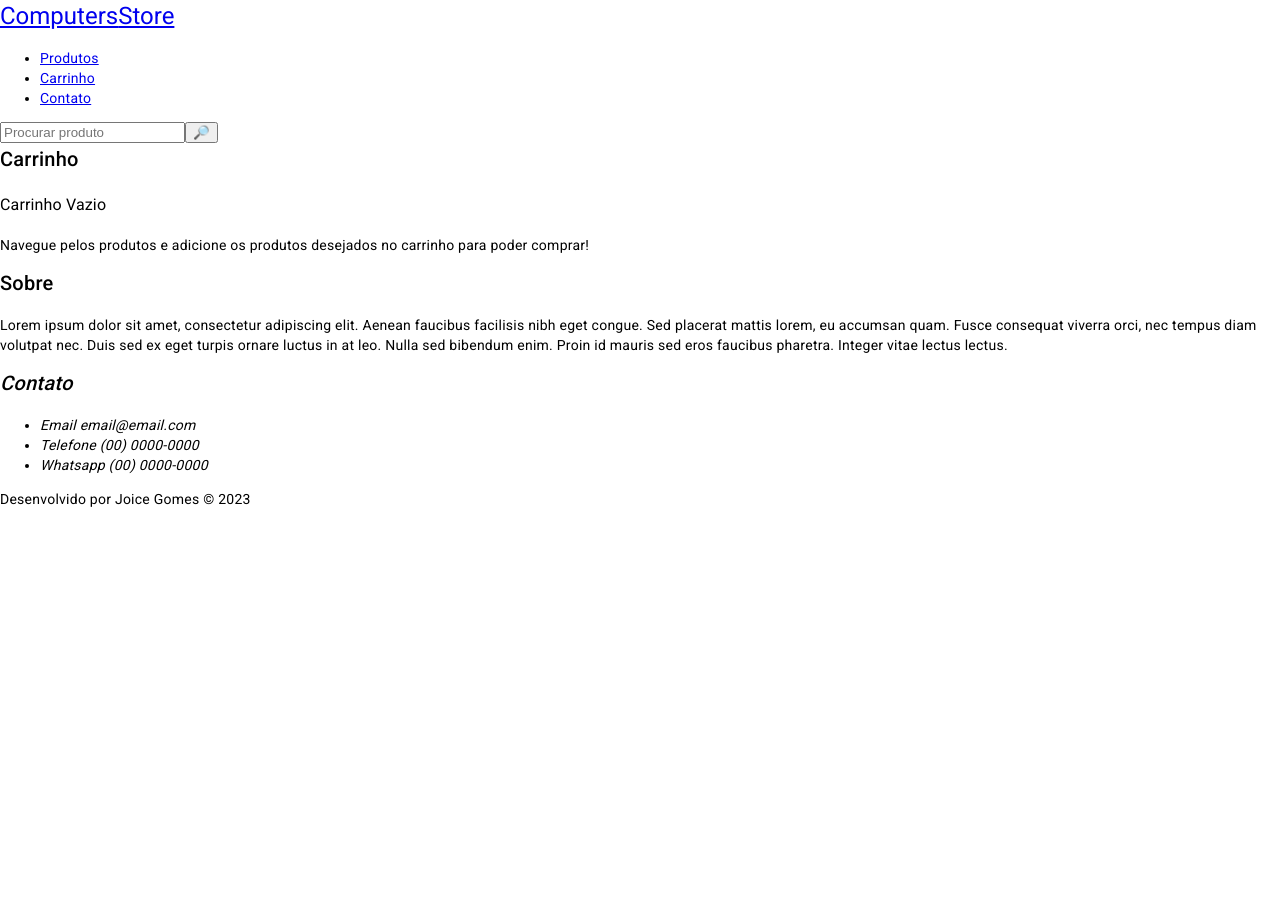
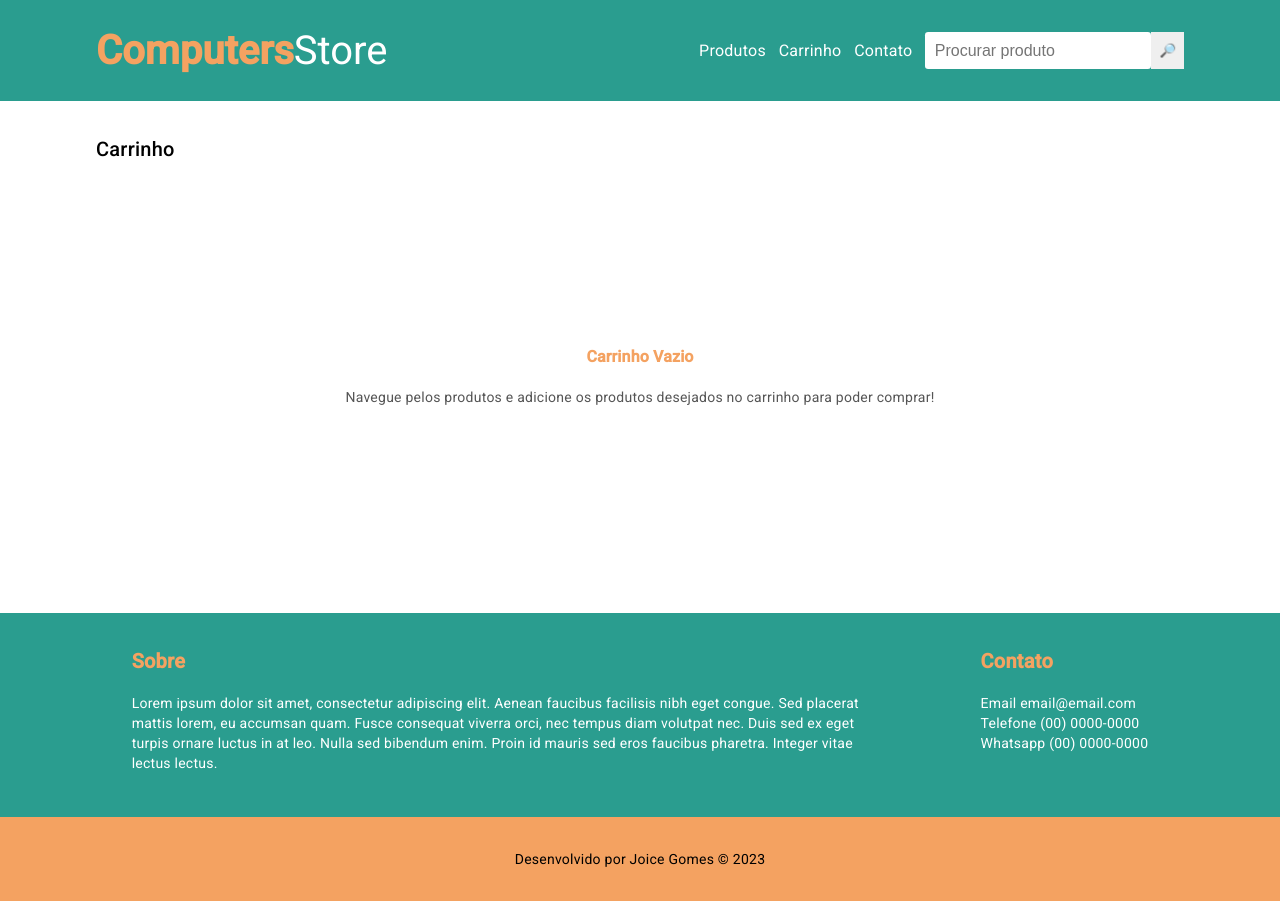
Before and after one commit to Joi-GN/computers-store, an Angular app: page /cart in a window 1280 px wide. Before the commit the page ends 800 px from the top, so only its background shows below. Built offline with nearby package versions, Linux system fonts and the light colour scheme.

Commit message:
style: add styles

```diff
--- a/src/app/cart/cart.component.css
+++ b/src/app/cart/cart.component.css
@@ -0,0 +1,88 @@
+.cart-container,
+.cart {
+  display: flex;
+  flex-direction: column;
+  gap: .5rem;
+}
+
+.cart-container {
+  min-height: 75vh;
+}
+
+.cart-item {
+  border-radius: 1rem;
+  box-shadow: rgba(99, 99, 99, 0.2) 0px 2px 8px 0px;
+  display: flex;
+  align-items: center;
+  justify-content: space-between;
+  padding: 1rem;
+}
+
+.cart-item:hover {
+  outline: 1px solid var(--brand-color-3);
+  transform: scale(1.1, 1.1);
+}
+
+.cart-item__image {
+  width: 15%;
+}
+
+.cart-item__name {
+  color: var(--text-color-2);
+  font-size: 1.2rem;
+  font-weight: bold;
+  margin: 0;
+}
+
+.cart-item__price {
+  color: var(--brand-color-3);
+  font-weight: bold;
+  margin: 0;
+}
+
+.cart-item__amount input{
+  width: 3rem;
+}
+
+.cart-item__remove-button {
+  background-color: transparent;
+}
+
+.total {
+  align-self: flex-end;
+  color: var(--brand-color-2);
+  font-weight: bold;
+  margin-top: 1rem;
+}
+
+.buy-button {
+  background-color: var(--brand-color-1);
+  border-radius: 1rem;
+  color: var(--text-color-light);
+  font-weight: bold;
+}
+
+.empty-cart {
+  display: flex;
+  flex-direction: column;
+  justify-content: center;
+  height: 50vh;
+  text-align: center;
+}
+
+.empty-cart__title {
+  color: var(--brand-color-1);
+  font-weight: bold;
+}
+
+.empty-cart__tip {
+  color: var(--grey);
+}
+
+@media screen and (min-width: 768px) {
+  .buy-button {
+    display: inline-block;
+    width: 15rem;
+    align-self: flex-end;
+  }
+}
--- a/src/app/footer/footer.component.css
+++ b/src/app/footer/footer.component.css
@@ -0,0 +1,34 @@
+.footer__container {
+  background-color: var(--brand-color-3);
+  color: var(--text-color-light);
+  display: flex;
+  gap: 1rem;
+  justify-content: space-around;
+}
+
+.footer__title {
+  color: var(--brand-color-1);
+  font-weight: bold;
+}
+
+.footer__copyright {
+  background-color: var(--brand-color-1);
+  text-align: center;
+}
+
+@media screen and (min-width: 0) {
+  .footer__container {
+    flex-direction: column-reverse;
+  }
+
+}
+
+@media screen and (min-width: 768px) {
+  .footer__container {
+    flex-direction: row;
+  }
+
+  .footer__about {
+    width: 70%;
+  }
+}
--- a/src/app/header/header.component.css
+++ b/src/app/header/header.component.css
@@ -0,0 +1,53 @@
+.main-header {
+  background-color: var(--brand-color-3);
+  color: var(--text-color-light);
+}
+
+.main-header,
+.container-menu,
+.main-header__menu ul {
+  display: flex;
+  align-items: center;
+  gap: 0.8rem;
+  justify-content: space-between;
+}
+
+.main-header__title {
+  font-size: 2.5rem;
+  margin: 0;
+}
+
+.main-header__title span:nth-child(1) {
+  color: var(--brand-color-1);
+  font-weight: 700;
+}
+
+.main-header__menu__link {
+  font-size: 1rem;
+}
+
+.main-header__menu__link:hover {
+  color: var(--brand-color-1);
+}
+
+.main-header__menu--cart-badge {
+  background-color: var(--brand-color-2);
+  border-radius: 1rem;
+  padding: .25rem;
+}
+
+.main-header__search-form {
+  display: flex;
+}
+
+@media screen and (min-width: 0) {
+  .main-header, .container-menu {
+    flex-direction: column;
+  }
+}
+
+@media screen and (min-width: 1024px) {
+  .main-header, .container-menu {
+    flex-direction: row;
+  }
+}
--- a/src/app/not-found/not-found.component.css
+++ b/src/app/not-found/not-found.component.css
@@ -0,0 +1,12 @@
+.container {
+  display: flex;
+  flex-direction: column;
+  justify-content: center;
+  min-height: 60vh;
+}
+
+.not-found__title {
+  color: var(--invalid);
+  font-size: 2rem;
+  text-align: center;
+}
--- a/src/app/products/product-details/product-details.component.css
+++ b/src/app/products/product-details/product-details.component.css
@@ -0,0 +1,80 @@
+.product__container {
+  display: flex;
+  align-items: center;
+  gap: 2rem;
+  padding-block: 5rem;
+}
+
+.product__image {
+  width: 100%;
+}
+
+.product-details__container {
+  display: flex;
+  flex-direction: column;
+  gap: .25rem;
+}
+
+.product__name {
+  color: var(--text-color-2);
+  font-size: 1.5rem;
+  font-weight: bold;
+}
+
+.product__price {
+  color: var(--brand-color-3);
+  font-weight: bold;
+}
+
+.product__price-description {
+  color: var(--grey);
+}
+
+.product__not-available,
+.product__available {
+  font-weight: bold;
+}
+
+.product__not-available {
+  color: var(--invalid);
+}
+
+.product__available {
+  color: var(--brand-color-1);
+}
+
+.product__buy-button {
+  background-color: var(--brand-color-1);
+  border-radius: 1rem;
+  color: var(--text-color-light);
+  font-size: 1rem;
+  font-weight: bold;
+  margin-top: 1rem;
+}
+
+@media screen and (min-width: 0) {
+  .product__container {
+    flex-direction: column;
+  }
+
+  .product-image__container {
+    width: 100%;
+  }
+
+}
+
+@media screen and (min-width: 768px) {
+  .product__container {
+    flex-direction: row;
+  }
+
+  .product-image__container {
+    width: 50%;
+  }
+}
+
+@media screen and (min-width: 1024px) {
+  .product-image__container {
+    width: 60%;
+  }
+}
--- a/src/app/products/products.component.css
+++ b/src/app/products/products.component.css
@@ -0,0 +1,76 @@
+.product-list {
+  display: flex;
+  flex-wrap: wrap;
+  justify-content: space-between;
+  gap: 1.5rem;
+}
+
+.product-list__card {
+  border-radius: 1rem;
+  box-shadow: rgba(99, 99, 99, 0.2) 0px 2px 8px 0px;
+  padding: 1rem;
+}
+
+.product-list__card:hover {
+  outline: 1px solid var(--brand-color-3);
+  transform: scale(1.1, 1.1);
+}
+
+.product-list__card__link {
+  display: flex;
+  flex-direction: column;
+  justify-content: space-evenly;
+}
+
+.product-item__image {
+  width: 100%;
+}
+
+.product-item__name {
+  color: var(--text-color-2);
+  font-weight: bold;
+}
+
+.product-item__price {
+  color: var(--brand-color-3);
+  font-weight: bold;
+}
+
+.product-item__stock {
+  color: var(--invalid);
+}
+
+.product-item__price-description {
+  color: var(--grey);
+}
+
+.product-item__buy-button {
+  background-color: var(--brand-color-1);
+  border-radius: 1rem;
+  color: var(--text-color-light);
+  font-weight: bold;
+}
+
+@media screen and (min-width: 0) {
+  .product-list__card {
+    width: calc(50% - 1.5rem);
+  }
+}
+
+@media screen and (min-width: 768px) {
+  .product-list__card {
+    width: calc(33.3% - 1.5rem);
+  }
+}
+
+@media screen and (min-width: 1024px) {
+  .product-list__card {
+    width: calc(25% - 1.5rem);
+  }
+}
+
+@media screen and (min-width: 1440px) {
+  .product-list__card {
+    width: calc(20% - 1.5rem);
+  }
+}
--- a/src/styles.css
+++ b/src/styles.css
@@ -1,4 +1,137 @@
 /* You can add global styles to this file, and also import other style files */
 
-html, body { height: 100%; }
-body { margin: 0; font-family: Roboto, "Helvetica Neue", sans-serif; }
+/* RESET CSS */
+/* http://meyerweb.com/eric/tools/css/reset/
+   v2.0 | 20110126
+   License: none (public domain)
+*/
+
+*{
+	box-sizing: border-box;
+}
+
+html, body, div, span, applet, object, iframe,
+h1, h2, h3, h4, h5, h6, p, blockquote, pre,
+a, abbr, acronym, address, big, cite, code,
+del, dfn, em, img, ins, kbd, q, s, samp,
+small, strike, strong, sub, sup, tt, var,
+b, u, i, center,
+dl, dt, dd, ol, ul, li,
+fieldset, form, label, legend,
+table, caption, tbody, tfoot, thead, tr, th, td,
+article, aside, canvas, details, embed,
+figure, figcaption, footer, header, hgroup,
+menu, nav, output, ruby, section, summary,
+time, mark, audio, video {
+	margin: 0;
+	padding: 0;
+	border: 0;
+	font-size: 100%;
+	font: inherit;
+	vertical-align: baseline;
+}
+/* HTML5 display-role reset for older browsers */
+article, aside, details, figcaption, figure,
+footer, header, hgroup, menu, nav, section {
+	display: block;
+}
+body {
+	line-height: 1;
+}
+a{
+	color: inherit;
+	text-decoration: none;
+}
+ol, ul {
+	list-style: none;
+}
+blockquote, q {
+	quotes: none;
+}
+blockquote:before, blockquote:after,
+q:before, q:after {
+	content: '';
+	content: none;
+}
+table {
+	border-collapse: collapse;
+	border-spacing: 0;
+}
+
+/* GLOBAL STYLES*/
+:root {
+  --brand-color-1: #f4a261;
+  --brand-color-2: #e76f51;
+  --brand-color-3: #2a9d8f;
+  --text-color-dark: #000;
+  --text-color-light: #fff;
+  --text-color-2: #264653;
+  --bg-color: #fff;
+	--grey: #555;
+	--invalid: #e00;
+}
+
+html, body {
+  height: 100%;
+}
+
+body {
+  background-color: var(--bg-color);
+  font-size: 1rem;
+  margin: 0;
+  font-family: Roboto, "Helvetica Neue", sans-serif;
+}
+
+button {
+	cursor: pointer;
+  border: none;
+  padding: .5rem;
+}
+
+button:hover {
+	opacity: 0.8;
+}
+
+button:disabled {
+  cursor: not-allowed;
+  opacity: 0.8;
+}
+
+input, textarea {
+	border: none;
+	border-radius: .2rem;
+	font-size: 1rem;
+	padding: .6rem;
+}
+
+.container {
+	padding-block: 2rem;
+}
+
+.section__title {
+	font-size: 1.5rem !important;
+}
+
+@media screen and (min-width: 0) {
+  .container {
+    padding-inline: 2rem;
+  }
+}
+
+@media screen and (min-width: 768px) {
+  .container {
+    padding-inline: 3rem;
+  }
+}
+
+@media screen and (min-width: 1024px) {
+  .container {
+    padding-inline: 6rem;
+  }
+}
+
+@media screen and (min-width: 1440px) {
+  .container {
+    padding-inline: 10rem;
+  }
+}
```
